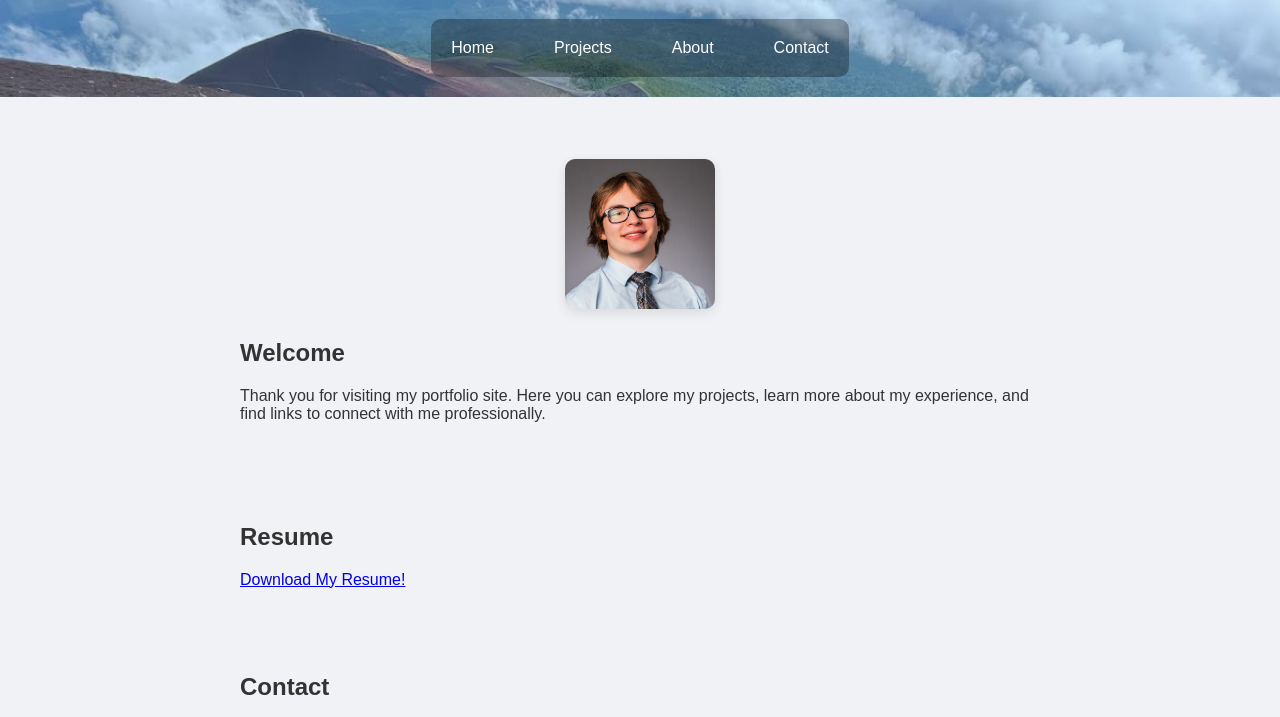
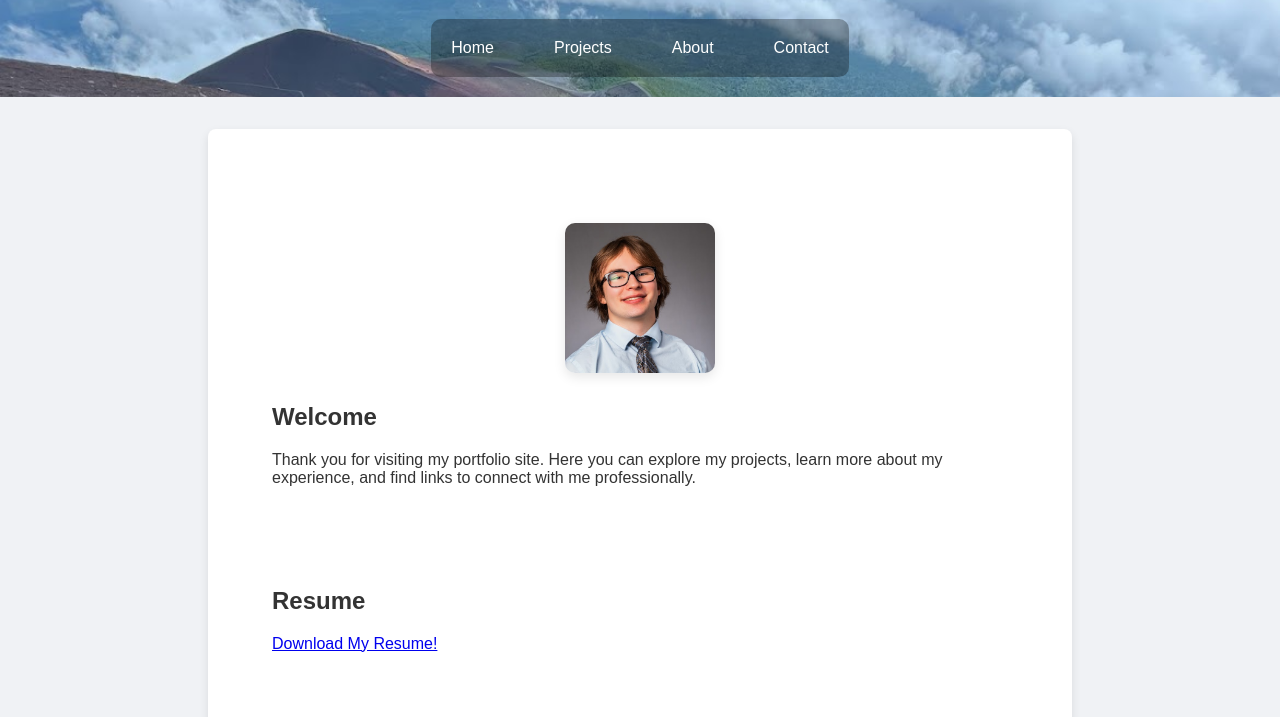
Before and after one commit to elftmann1/portfolio-site-v1, a plain HTML site: page index.html in a window 1280 px wide. Shown: the part 81-798 px from the top of the page. Drawn offline with Linux system fonts and the light colour scheme.

Commit message:
updates from summer 25

```diff
--- a/index.html
+++ b/index.html
@@ -20,6 +20,7 @@
     </header>
 
     <main>
+        <section class="content-container">
             <section id="home">
                 <img src="assets/images/pic.JPG" alt="A photo of me" class="profile-pic">
 
@@ -34,12 +35,15 @@
                 <a href="assets/PARKER ELFTMANN- site may Resume .pdf" download>Download My Resume!</a>
             </section>
 
+
             <section id="contact">
                 <h2>Contact</h2>
                 <p>Email: <a href="mailto:elftm025@umn.edu">elftm025@umn.edu</a></p>
                 <p><a href="https://www.linkedin.com/in/parker-elftmann-02p" target="_blank">LinkedIn</a></p>
                 <p><a href="https://github.com/elftmann1" target="_blank">GitHub</a></p>
             </section>
+        </section class="content-container">
+
     </main>
 
 
--- a/script.js
+++ b/script.js
@@ -39,7 +39,7 @@ const projects = {
         <strong>Design Patterns Used:</strong><br>
         • <em>Singleton</em> for global data tracking<br>
         • <em>Decorator</em> for flexible encryption logic<br>
-        • <em>Observer</em> for decoupled event listening and drone–Reaper interactions<br><br>
+        • <em>Observer</em> for decoupled event listening and drone-Reaper interactions<br><br>
 
         <strong>Challenges:</strong><br>
         • Integrating real-time stats with minimal simulation slowdown<br>
@@ -84,6 +84,31 @@ const projects = {
         github: "https://github.com/Darianlime/IceMelts",
         live: "https://elftmann1.itch.io/ice-melts"
     },
+    "Who-Said-It": {
+        title: "Who Said It?",
+        "description": `
+        <strong>Overview:</strong><br>
+        A Discord bot + web game built from over 100,000 real messages collected from a personal server with friends.<br><br>
+
+        <strong>How It Works:</strong><br>
+        • Every message from the server is stored in JSON files, organized by user.<br>
+        • The web app randomly selects a past message and presents it to the player.<br>
+        • Players must choose from 4 multiple-choice options to guess who sent the message.<br><br>
+
+        <strong>Challenges:</strong><br>
+        • Handling and storing a dataset of 100k+ chat messages.<br>
+        • Protecting potentially sensitive personal content. I implemented a basic username/password system to restrict access.<br>
+        • Randomizing answer sets to balance difficulty.<br>
+        • Designing a lightweight UI for quick, replayable gameplay.<br><br>
+
+        <strong>Takeaways:</strong><br>
+        This project combined data processing, bot development, and frontend interactivity. It also strengthened my deployment experience: I hosted the game on <em>Render</em>, making it accessible online for free while managing security considerations. It showcased how large personal datasets can be repurposed into an engaging, accessible social game.<br><br>
+
+        <img src="assets/images/Whosaid.png" alt="Who Said It? Screenshot" style="max-width:100%; border-radius:8px; margin-bottom:1rem;" />
+
+        `,
+
+    },
     "Hole": {
         title: "Hole In Ground Game",
         description: "A realistic physics simulation featuring collision detection and gravity, inspired by games like *Donut County*. Objects interact dynamically as they're absorbed into a growing hole.",
@@ -97,9 +122,10 @@ const projects = {
     "Purple Crayon": {
         title: "Purple Crayon",
         description: "A sketch-based 3D modeling app inspired by Harold and the Purple Crayon. Users can draw directly in the scene to deform terrain, add sky strokes, and place floating billboards. Built using real-time mesh editing and 2D-to-3D projection techniques.",
-        live: "https://csci-4611-spring-2025.github.io/assignment-6-a-world-made-of-drawings-elftmann1/",
+        live: "https://csci-4611-spring-2025.github.io/assignment-6-a-world-made-of-drawings-elftmann1/"
     }
 };
+
 
 
 function loadProject(key) {
--- a/style.css
+++ b/style.css
@@ -257,3 +257,12 @@ section {
 .contact-form button:hover {
     background-color: #005bb5;
 }
+
+.content-container {
+    max-width: 800px;
+    margin: 2rem auto;
+    padding: 2rem;
+    background: #fff;
+    box-shadow: 0 4px 10px rgba(0, 0, 0, 0.1);
+    border-radius: 8px;
+}
```
Also changed, not shown: about.html (+6 -1 lines), projects.html (+1 -0 lines), assets/images/Whosaid.png (added). Lines whose indentation alone changed are shown as unchanged.
